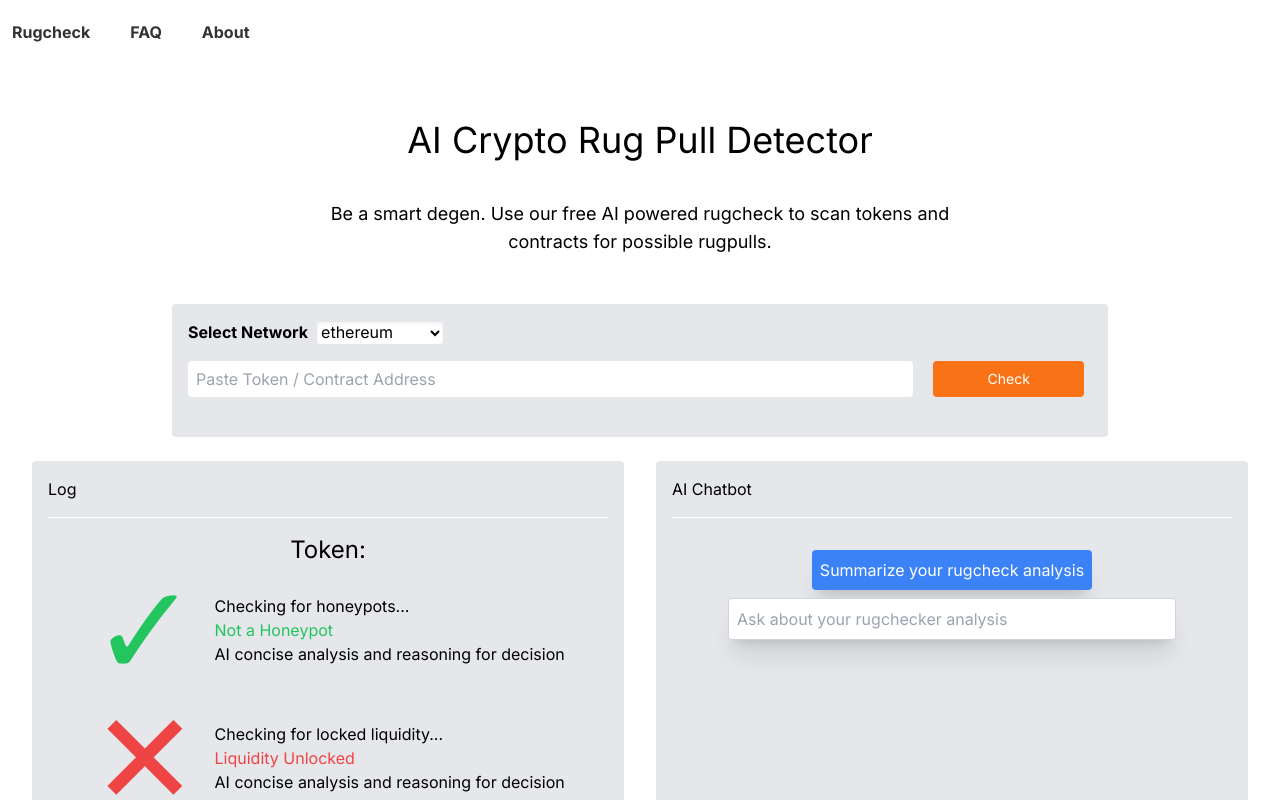
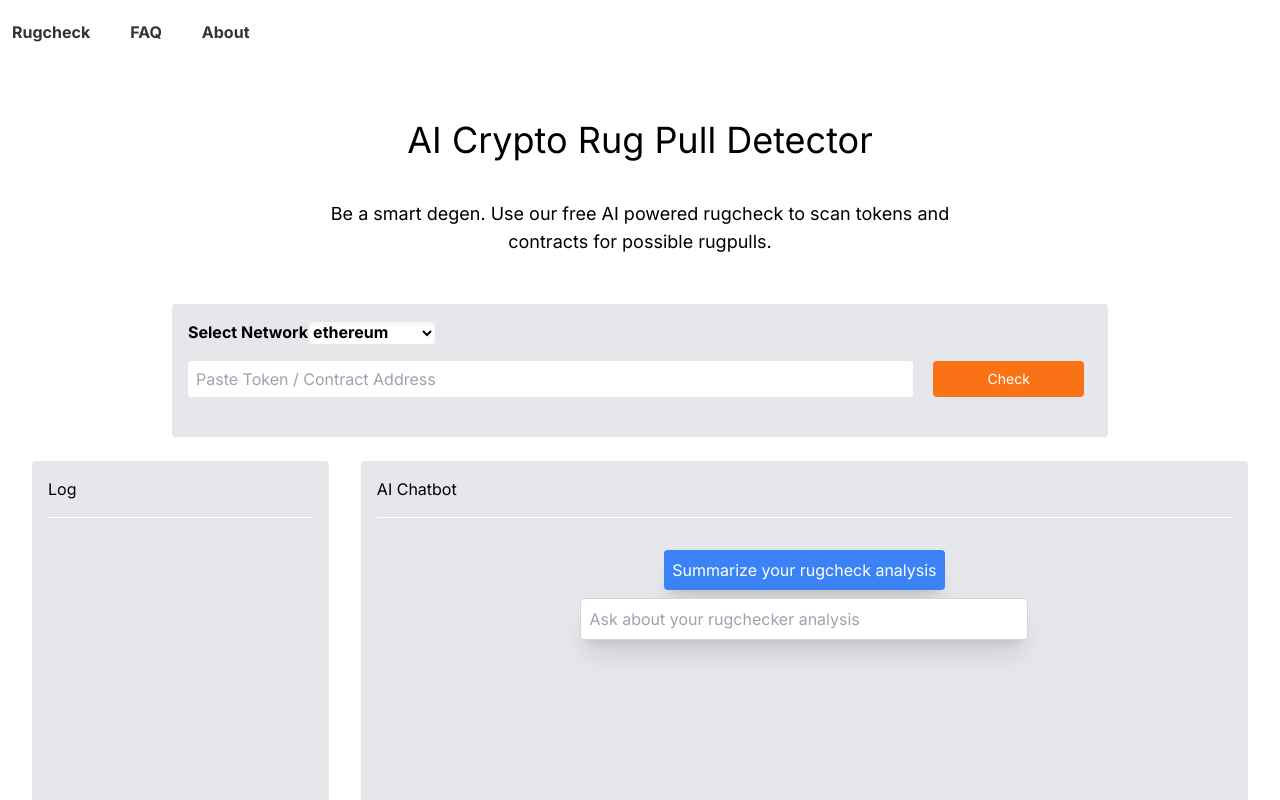
Before and after one commit to EncodeClub-AIBootcamp24Q1-Team4/FinalProject, a Next.js app: page / in a window 1280 px wide. Shown: the top 800 px of the page. Built offline with nearby package versions, Linux system fonts and the light colour scheme.

Commit message:
Log window bsic framework complete.  I still need to add all of the use-cases

```diff
--- a/app/page.tsx
+++ b/app/page.tsx
@@ -9,11 +9,54 @@ const networkEndpoints: { networkEndpointName:String, goPlusNetworkEndpointNumbe
   {networkEndpointName: "arbitrum", goPlusNetworkEndpointNumber: 42161},
 ];
 
-let logResults: { isPassed: boolean, testName: string, shortDescription: string, longDescription: string }[] = [
-  { "isPassed": true, testName: "Checking for honeypots...", shortDescription: "Not a Honeypot", longDescription: "AI concise analysis and reasoning for decision" },
-  { "isPassed": false, testName: "Checking for locked liquidity...", shortDescription: "Liquidity Unlocked", longDescription: "AI concise analysis and reasoning for decision" },
-  { "isPassed": true, testName: "Checking for verified contracts...", shortDescription: "Contract Verified", longDescription: "AI concise analysis and reasoning for decision" },
-];
+enum Check {
+  Warning = -1,
+  Fail = 0,
+  Pass = 1,
+};
+
+interface LogResult {
+  check: Check;
+  description: string;
+  value: string;
+  info: string;
+};
+
+function analyzeTokenSecurity(tokenSecurity: any): LogResult[] {
+
+  let logResults: LogResult[] = [ ];
+
+  // Tax modifiable
+  if(tokenSecurity.hasOwnProperty("slippage_modifiable")) {
+    logResults.push({
+      check: tokenSecurity.slippage_modifiable==="1" ? Check.Fail : Check.Pass,
+      description: "Tax Modifiable",
+      value: tokenSecurity.slippage_modifiable==="1" ? "Yes" : "No",
+      info: "The trading tax can be modifiable by the token contract." });
+  }
+
+  // Ownership Renouncable
+  if(tokenSecurity.hasOwnProperty("can_take_back_ownership")) {
+    logResults.push({
+      check: tokenSecurity.can_take_back_ownership==="1" ? Check.Fail : Check.Pass,
+      description: "Ownership Renouncable",
+      value: tokenSecurity.can_take_back_ownership==="1" ? "Yes" : "No",
+      info: "Ownership is usually used to adjust the parameters and status of the contract, such as minting, modification of slippage, suspension of trading, setting blacklist, etc. When the contract's owner cannot be retrieved, is a black hole address, or does not have an owner, ownership-related functionality will most likely be disabled. These risky functions may be able to be reactivated if ownership is reclaimed." });
+  }
+
+  // Has whitelist?
+  if(tokenSecurity.hasOwnProperty("is_whitelisted")) {
+    logResults.push({
+      check: tokenSecurity.is_whitelisted==="1" ? Check.Warning : Check.Pass,
+      description: "Has Whitelist Function",
+      value: tokenSecurity.can_take_back_ownership==="1" ? "Yes" : "No",
+      info: "It describes whether the whitelist function is not included in the contract. If there is a whitelist, some addresses may not be able to trade normally. '1' means true; '0' means false; No return means unknown.  Whitelisting is mostly used to allow specific addresses to make early transactions, tax-free, and not affected by transaction suspension.  For contracts without an owner (or the owner is a black hole address), the whitelist will not be able to get updated. However, the existing whitelist is still in effect.",
+     });
+  }
+
+
+  return logResults;
+}
 
 export default function Chat() {
   const { messages, input, isLoading, append, handleInputChange, handleSubmit } = useChat();
@@ -27,10 +70,10 @@ export default function Chat() {
   const [networkEndpointName, setNetworkEndpointName] = useState(networkEndpoints[0].networkEndpointName);
   const [goPlusNetworkEndpointNumber, setGoPlusNetworkEndpointNumber] = useState(networkEndpoints[0].goPlusNetworkEndpointNumber);
   const [contractAddress, setContractAddress] = useState("");
-  const [contractAddressLowercase, setContractAddressLowercase] = useState("");
   const [securityData, setSecurityData] = useState("");
   const [tokenName, setTokenName] = useState("");
   const [tokenSymbol, setTokenSymbol] = useState("");
+  const [logResults, setLogResults] = useState<LogEntry[]>([]);
 
   return (
     <div className="flex flex-col items-center justify-center min-h-screen bg-white p-4">
@@ -39,8 +82,8 @@ export default function Chat() {
       <div className="bg-gray-200 mx-4 mt-4 w-3/4 items-stretch rounded p-4">
         <label className="text-black font-bold mr-2">
           Select Network
-        </label>
           <select
+            name="networkEndpointName"
             className="mb-2 text-black bg-white rounded border shadow-inner w-32 mb-4"
             onChange={(e) => {
               setNetworkEndpointName(networkEndpoints[Number(e.target.value)].networkEndpointName);
@@ -51,10 +94,12 @@ export default function Chat() {
               <option key={index} value={index}>{endpoint.networkEndpointName}</option>
             ))}
           </select>
+        </label>
         <br />
         <div className="flex">
           <input
             className="appearance-none bg-white-100 border-none w-full text-gray-700 mr-3 py-1 px-2 leading-tight focus:outline-none rounded"
+            name="contractAddress"
             type="text"
             placeholder="Paste Token / Contract Address"
             value={contractAddress}
@@ -87,10 +132,19 @@ export default function Chat() {
                 },
               });
               const tokenSecurity = await response.json();
-              console.log(tokenSecurity.result[contractAddressLowercase].token_name);
-              setSecurityData(JSON.stringify(tokenSecurity.result));
-              setTokenName(JSON.stringify(tokenSecurity.result[contractAddressLowercase].token_name));
-              setTokenSymbol(JSON.stringify(tokenSecurity.result[contractAddressLowercase].token_symbol));
+              console.log(tokenSecurity);
+              if (tokenSecurity.result[contractAddress] === undefined) {
+                setTokenName("CONTRACT NOT FOUND");
+                setTokenSymbol("");
+                setLogResults([]);
+              } else {
+                setSecurityData(JSON.stringify(tokenSecurity.result[contractAddress]));
+                setTokenName(tokenSecurity.result[contractAddress].token_name);
+                setTokenSymbol(tokenSecurity.result[contractAddress].token_symbol);
+                console.log(tokenSecurity.result[contractAddress].slippage_modifiable);
+                setLogResults(analyzeTokenSecurity(tokenSecurity.result[contractAddress]));
+                console.log(analyzeTokenSecurity(logResults));
+              }
             }}
             >
             Check
@@ -100,32 +154,44 @@ export default function Chat() {
       </div>
 
       <div className='flex flex-row items-center justify-center bg-white p-4 w-screen h-screen'>
-        <div className='bg-gray-200 mx-4 mt-4 w-3/4 items-stretch rounded p-4 h-full'>
+        <div className='bg-gray-200 mx-4 mt-4 w-1/4 items-stretch rounded p-4 h-full'>
           <h1 className="text-1xl text-black">Log</h1>
           <div className='h-px bg-white my-4'></div>
           <div className="flex justify-center items-center text-black">
+            {tokenSymbol.length > 0 &&
               <h2 className='text-2xl'>Token: {tokenName}</h2>
-            <h2 className='text-1xl text-gray-500'>{tokenSymbol}</h2>
+            }
+            {tokenSymbol.length == 0 &&
+              <h2 className='text-2xl text-red-500'>{tokenName}</h2>
+            }
+            {tokenSymbol.length > 0 && tokenName !== tokenSymbol &&
+              <h2 className='text-2xl text-gray-500'> (Symbol: {tokenSymbol})</h2>
+            }
           </div>
             {logResults.map((logEntry, index) => (
-              <div key={index} className="flex justify-center items-center text-black">
-                {logEntry.isPassed && (
-                  <span className="text-green-500 text-9xl">&#10003;</span>
+              <div key={index} className="flex justify-between items-center text-black">
+                <div className="flex items-center">
+                  {logEntry.check === Check.Pass && (
+                    <span className="text-green-500 font-bold">&#10003;</span>
                   )}
-                {! logEntry.isPassed && (
-                  <span className="text-red-500 text-9xl">&#10005;</span>
+                  {logEntry.check === Check.Fail && (
+                    <span className="text-red-500 font-bold">&#10005;</span>
                   )}
-                <div className="ml-4">
-                  <h2 className="text-1xl">{logEntry.testName}</h2>
-                  {logEntry.isPassed && (
-                    <p className="text-green-500">{logEntry.shortDescription}</p>
+                  {logEntry.check === Check.Warning && (
+                    <span className="text-amber-500 font-bold">&#10005;</span>
                   )}
-                  {! logEntry.isPassed && (
-                    <p className="text-red-500">{logEntry.shortDescription}</p>
-
+                  <div className="ml-2 bg-blue-500 text-white rounded-full w-5 h-5 flex items-center justify-center cursor-pointer" title={logEntry.info}>i</div>
+                  <h2 className="text-1xl">{logEntry.description}</h2>
+                </div>
+                {logEntry.check === Check.Pass && (
+                  <h2 className="text-1xl text-green-500">{logEntry.value}</h2>
                 )}
-                  <p>{logEntry.longDescription}</p>
-                </div>
+                {logEntry.check === Check.Fail && (
+                  <h2 className="text-1xl text-red-500">&#9888; {logEntry.value}</h2>
+                )}
+                {logEntry.check === Check.Warning && (
+                  <h2 className="text-1xl text-amber-500">&#9888; {logEntry.value}</h2>
+                )}
               </div>
               ))}
           </div>
@@ -179,6 +245,7 @@ export default function Chat() {
                 <form onSubmit={handleSubmit}>
                   <input
                     className="relative bottom-0 w-full max-w-md p-2 mb-8 border border-gray-300 rounded shadow-xl text-black"
+                    name="input"
                     value={input}
                     placeholder="Ask about your rugchecker analysis"
                     onChange={handleInputChange}
```
Lines whose indentation alone changed are shown as unchanged.
